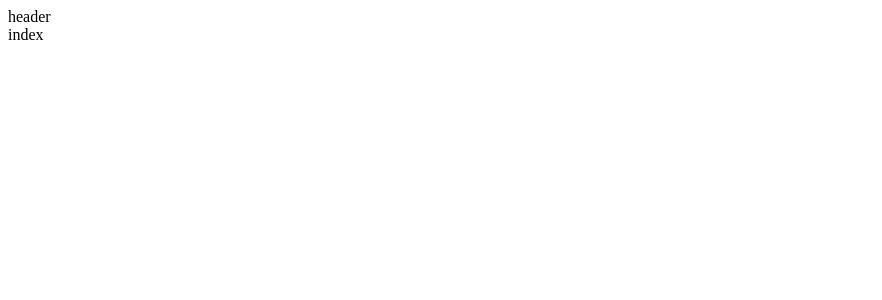
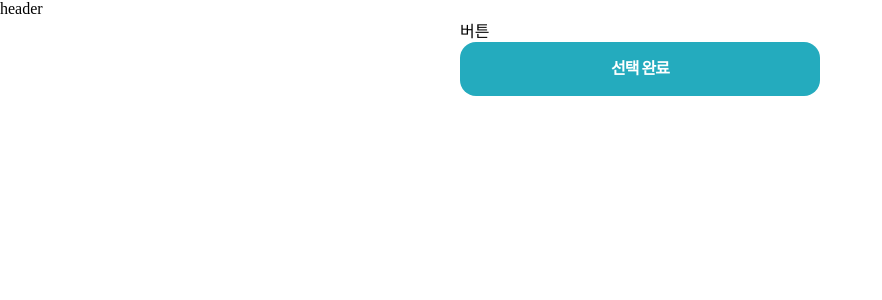
Before and after one commit to surajung/market_sample, a Next.js app: page / in a window 1280 px wide. Shown: the top 300 px of the page, without its empty margins (0-882 px from the left). Built offline with nearby package versions, Linux system fonts and the light colour scheme.

Commit message:
feat: button 추가

```diff
--- /dev/null
+++ b/components/Button/Button.tsx
@@ -0,0 +1,32 @@
+import React from "react";
+import classNames from "classnames";
+
+type Props = {
+  variant: string;
+  isFullWidth: boolean;
+  isDisabled?: boolean;
+  size: string;
+  children: React.ReactNode;
+};
+
+const Button = ({
+  variant,
+  isFullWidth,
+  isDisabled,
+  size,
+  children,
+}: Props) => {
+  console.log(variant, typeof isFullWidth, isDisabled, size);
+  const classes = classNames("button", {
+    [`button--fullwidth`]: isFullWidth,
+    [`button--disabled`]: isDisabled,
+    [`button--${variant}`]: variant.length,
+    [`button--${size}`]: size.length,
+  });
+  return (
+    <button type="button" className={classes}>
+      {children}
+    </button>
+  );
+};
+export default Button;
--- a/components/layout/DefaultLayout.tsx
+++ b/components/layout/DefaultLayout.tsx
@@ -1,13 +1,13 @@
 import React from "react";
 
-interface PropsType {
+type Props = {
   children: React.ReactNode;
-}
-const DefaultLayout = ({ children }: PropsType) => {
+};
+const DefaultLayout = ({ children }: Props) => {
   return (
     <div id="wrapper">
       <header>header</header>
-      {children}
+      <div className="inner">{children}</div>
     </div>
   );
 };
--- a/next.config.js
+++ b/next.config.js
@@ -5,7 +5,6 @@ const nextConfig = {
   reactStrictMode: true,
   sassOptions: {
     includePaths: [path.join(__dirname, "styles")],
-    prependData: "@import 'styles/common/index.scss';", // 미리 정의된 변수들
   },
 };
 
--- a/package.json
+++ b/package.json
@@ -1,5 +1,5 @@
 {
-  "name": "my-app",
+  "name": "market",
   "version": "0.1.0",
   "private": true,
   "scripts": {
@@ -12,6 +12,7 @@
     "@types/node": "20.2.5",
     "@types/react": "18.2.8",
     "@types/react-dom": "18.2.4",
+    "classnames": "^2.3.2",
     "eslint": "8.42.0",
     "eslint-config-next": "13.4.4",
     "next": "13.4.4",
@@ -23,7 +24,7 @@
   "devDependencies": {
     "css-loader": "^6.7.1",
     "prettier": "^2.7.1",
-    "sass": "^1.55.0",
+    "sass": "^1.62.1",
     "sass-loader": "^10.3.1",
     "style-loader": "^3.3.1"
   }
--- a/pages/_app.tsx
+++ b/pages/_app.tsx
@@ -1,4 +1,5 @@
 import Head from "next/head";
+import "@/styles/common/index.scss";
 import type { AppProps } from "next/app";
 
 function MyApp({ Component, pageProps }: AppProps) {
--- a/pages/index.tsx
+++ b/pages/index.tsx
@@ -1,10 +1,18 @@
 import React from "react";
 import DefaultLayout from "@/components/layout/DefaultLayout";
+import Button from "@/components/Button/Button";
 
 function Index() {
   return (
     <DefaultLayout>
-      index
+      <dl>
+        <dt>버튼</dt>
+        <dd>
+          <Button variant="primary_filled" size="h56" isFullWidth={true}>
+            선택 완료
+          </Button>
+        </dd>
+      </dl>
     </DefaultLayout>
   );
 }
--- a/styles/_colors.scss
+++ b/styles/common/_colors.scss
@@ -1,6 +1,7 @@
 // Common Color
 $black: #000;
 $white: #fff;
+$primary-color: #24abbe;
 
 // Blue Color
 $blue120: #15276f;
--- a/styles/common/_reset.scss
+++ b/styles/common/_reset.scss
@@ -32,19 +32,10 @@ button,
 iframe {
   @include cssDefault();
 }
-*, ::after, ::before {
+*,
+::after,
+::before {
   box-sizing: border-box;
-}
-
-@media print {
-  @page {
-    size: A4;
-    margin: 0;
-  }
-  html,
-  body {
-    -webkit-print-color-adjust: exact;
-  }
 }
 
 header,
@@ -60,7 +51,7 @@ input,
 textarea,
 select,
 button {
-  @include borderRadius(0);
+  border-radius: 0;
   box-sizing: border-box;
   font-family: inherit;
 }
@@ -103,7 +94,7 @@ a {
 }
 button {
   border: none;
-  @include borderRadius(0);
+  border-radius: 0;
   background: none;
   cursor: pointer;
   &:disabled {
@@ -117,17 +108,3 @@ button {
 .blind {
   @include blind();
 }
-
-//.dash {
-//  @include after();
-//  @include size(15px , 1px);
-//  background:#fff;
-//  position:absolute;
-//}
-//.bullet {
-//  @include after();
-//  @include size(4px , 4px);
-//  @include borderRadius(3px);
-//  background:#222;
-//  position:absolute;
-//}
--- a/styles/common/components/_button.scss
+++ b/styles/common/components/_button.scss
@@ -8,116 +8,19 @@
     width: 100%;
   }
   // size 정의
-  &--h64 {
-    line-height: 62px;
-    padding: 0 12px;
-    font-size: 18px;
-    font-weight: bold;
-  }
   &--h56 {
     line-height: 54px;
     padding: 0 12px;
-    font-size: 18px;
+    font-size: 16px;
     font-weight: bold;
-  }
-  &--h48 {
-    line-height: 46px;
-    padding: 0 12px;
-    font-size: 16px;
-  }
-  &--h40 {
-    line-height: 38px;
-    padding: 0 12px;
-    font-size: 14px;
-  }
-  &--h32 {
-    line-height: 30px;
-    padding: 0 12px;
-    font-size: 13px;
-  }
-  &--h24 {
-    line-height: 22px;
-    padding: 0 12px;
-    font-size: 12px;
   }
   // variant 정의
   &--primary_filled {
-    background-color: $blue080;
+    background-color: $primary-color;
     color: $white;
-    border: 1px solid $blue080;
-    border-radius: 4px;
+    border-radius: 16px;
     &:hover {
       background-color: $blue100;
-      border-color: $blue100;
     }
   }
-  &--primary_outlined {
-    background-color: $white;
-    color: $blue080;
-    border: 1px solid $blue080;
-    border-radius: 4px;
-    &:hover {
-      background-color: $blue020;
-    }
-  }
-  &--secondary_filled {
-    background-color: $gray110;
-    color: $white;
-    border: 1px solid $gray110;
-    border-radius: 4px;
-    &:hover {
-      border-color: $gray120;
-      background-color: $gray120;
-    }
-  }
-  &--secondary_outlined {
-    background-color: $white;
-    color: $gray090;
-    border: 1px solid $border-color;
-    border-radius: 4px;
-    &:hover {
-      background-color: $gray020;
-    }
-  }
-  // link element
-  &--link {
-    display: inline-block;
-    vertical-align: middle;
-  }
-  &--disabled,
-  &--disabled:hover {
-    cursor: default;
-    background-color: $bg-color-disabled;
-    color: $font-color-disabled;
-    border: 1px solid $border-color;
-  }
 }
-
-/// Toggle Text Button
-.toggle-text-button {
-  color: $gray070;
-  display: inline-block;
-  font-size: 13px;
-  letter-spacing: -0.5px;
-  line-height: 24px;
-  &__icon {
-    margin-left: 4px;
-    vertical-align: top;
-  }
-  &--disabled {
-    color: $font-color-disabled;
-  }
-}
-
-/// Icon Button
-.icon-button {
-  @include size(24px);
-  &__icon {
-    vertical-align: top;
-  }
-}
-
-.btn_data_add {
-  color: $f-point-blue;
-  @include font(16px, 24px, -1px);
-}
--- a/styles/common/index.scss
+++ b/styles/common/index.scss
@@ -5,3 +5,9 @@
 
 /* 컴포넌트 */
 @import "./components";
+
+// layout
+.inner {
+  margin: 0 auto;
+  width: 360px;
+}
```
Also changed, not shown: styles/common/_mixin.scss (renamed from styles/_mixin.scss), styles/common/_variables.scss (renamed from styles/_variables.scss), 2 other files (tests, documents, lock files or other folders).
